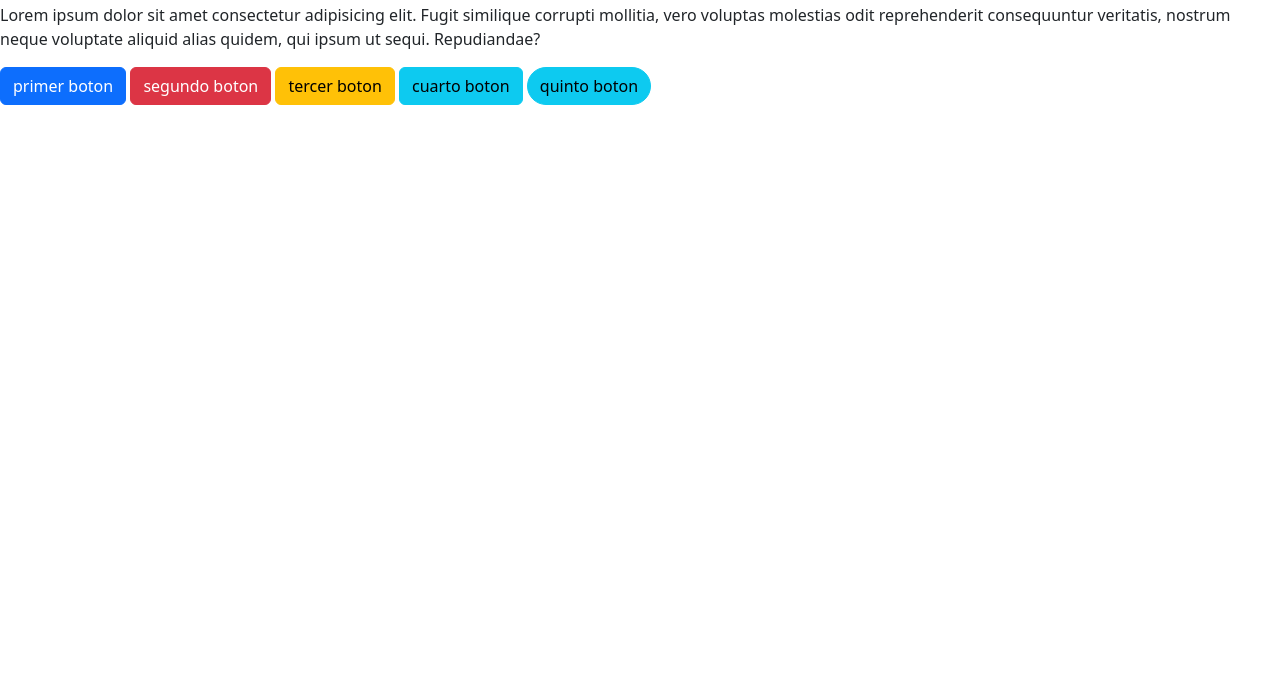
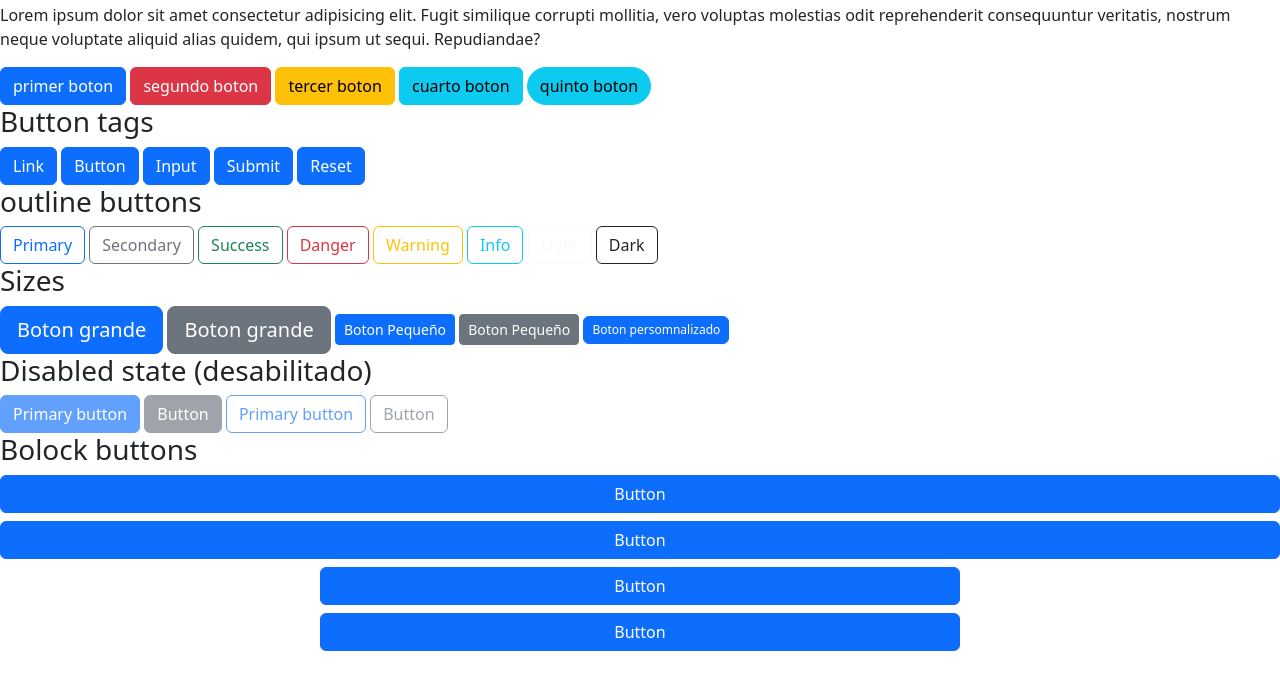
Before and after one commit to HECTOR-KDM02/Practicas-ProgramacionWeb-Hector-Eduardo-Santiago-Bautista, a plain HTML site: page xdd/4-EjercicioBootstrap/index.html in a window 1280 px wide. Shown: the part 55-744 px from the top of the page. Drawn offline with nearby package versions, Linux system fonts and the light colour scheme.

Commit message:
BOOTSTRAP

```diff
--- a/xdd/4-EjercicioBootstrap/index.html
+++ b/xdd/4-EjercicioBootstrap/index.html
@@ -23,5 +23,51 @@
 
 <!-- Script Bootstrap -->
 <script src="https://cdn.jsdelivr.net/npm/bootstrap@5.3.3/dist/js/bootstrap.bundle.min.js" integrity="sha384-YvpcrYf0tY3lHB60NNkmXc5s9fDVZLESaAA55NDzOxhy9GkcIdslK1eN7N6jIeHz" crossorigin="anonymous"></script>
+<h3> Button tags</h3>
+    <a class="btn btn-primary" href="#" role="button">Link</a>
+    <button class="btn btn-primary" type="submit">Button</button>
+    <input class="btn btn-primary" type="button" value="Input">
+    <input class="btn btn-primary" type="submit" value="Submit">
+    <input class="btn btn-primary" type="reset" value="Reset">
+    </div>
+
+    <h3> outline buttons</h3>
+    <button  class="btn btn-outline-primary">Primary</button>
+    <button  class="btn btn-outline-secondary">Secondary</button>
+    <button  class="btn btn-outline-success">Success</button>
+    <button  class="btn btn-outline-danger">Danger</button>
+    <button  class="btn btn-outline-warning">Warning</button>
+    <button class="btn btn-outline-info">Info</button>
+    <button  class="btn btn-outline-light">Light</button>
+    <button  class="btn btn-outline-dark">Dark</button>
+    <h3>Sizes</h3>
+    <button  class="btn btn-primary btn-lg"> Boton grande</button>
+    <button  class="btn btn-secondary btn-lg">Boton grande</button>
+
+    <button  class="btn btn-primary btn-sm"> Boton Pequeño</button>
+    <button  class="btn btn-secondary btn-sm">Boton Pequeño</button>
+    <button  class="btn btn-primary"
+        style="--bs-btn-padding-y: .25rem; --bs-btn-padding-x: .5rem; --bs-btn-font-size: .75rem;">
+  Boton persomnalizado
+</button>
+
+
+<h3> Disabled state (desabilitado) </h3>
+<button class="btn btn-primary" disabled>Primary button</button>
+<button class="btn btn-secondary" disabled>Button</button>
+<button class="btn btn-outline-primary" disabled>Primary button</button>
+<button class="btn btn-outline-secondary" disabled>Button</button>
+
+<h3>Bolock buttons</h3>
+<div class="d-grid gap-2">
+    <button class="btn btn-primary" >Button</button>
+    <button class="btn btn-primary">Button</button>
+  </div>
+  <h3> </h3>
+
+  <div class="d-grid gap-2 col-6 mx-auto">
+    <button class="btn btn-primary" >Button</button>
+    <button class="btn btn-primary" >Button</button>
+  </div>
 </body>
 </html>
```
